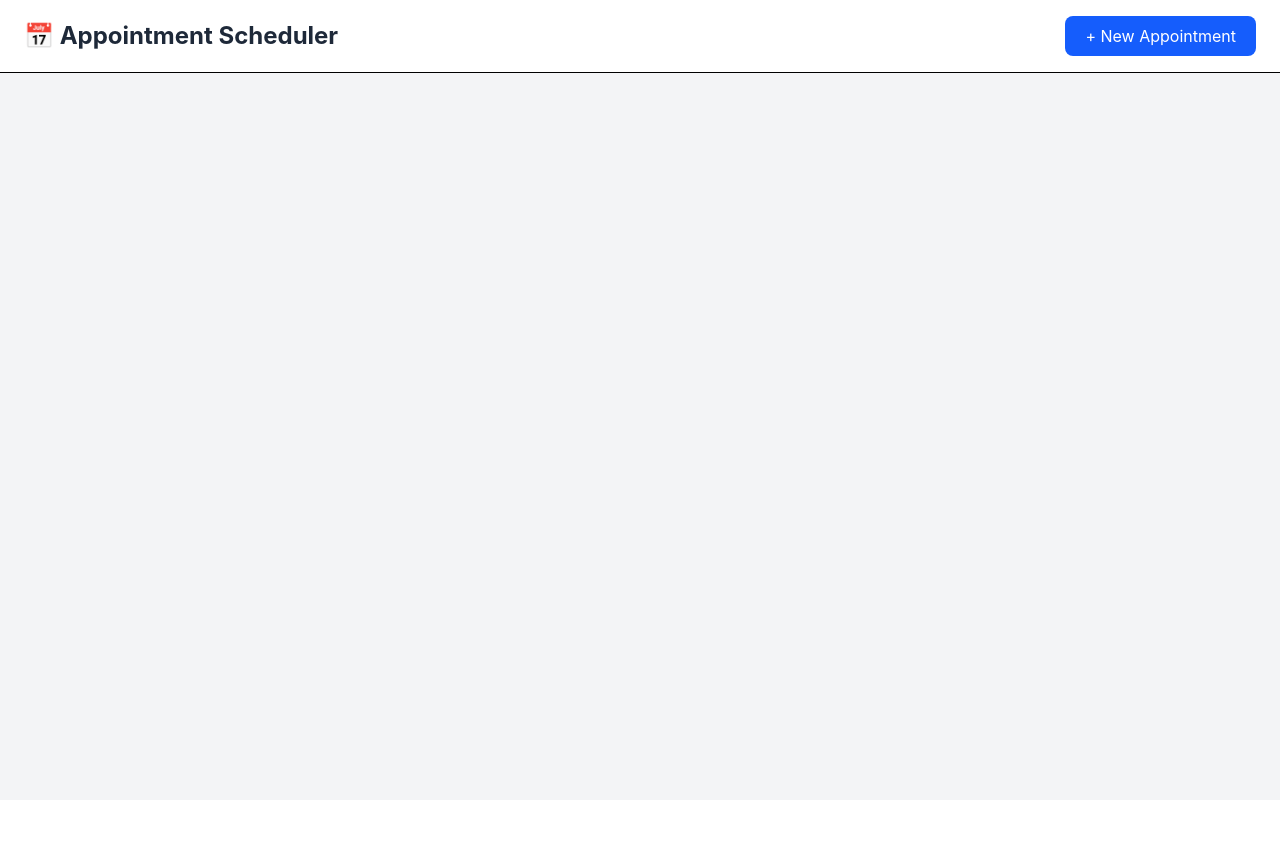
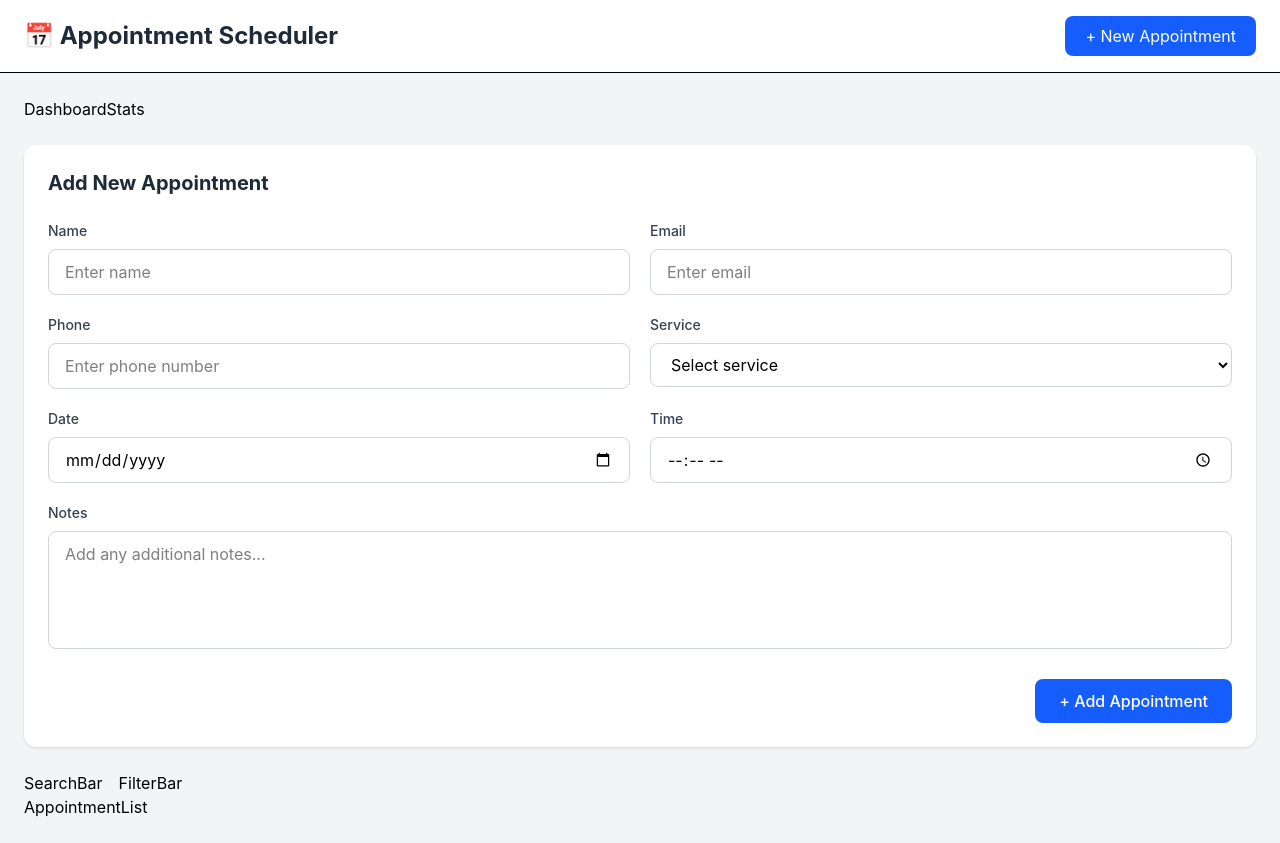
Before and after one commit to arifaslam2002/Appointment-Scheduler, a React (Vite) app: page / in a window 1280 px wide. Before the commit the page ends 800 px from the top, so only its background shows below. Built offline with nearby package versions, Linux system fonts and the light colour scheme.

Commit message:
Add Form for Appointment

```diff
--- a/src/App.jsx
+++ b/src/App.jsx
@@ -1,9 +1,39 @@
+import { useState } from "react";
 import Navbar from "./components/Navbar"
-
+import DashboardStats from "./components/DashboardStats";
+import AppointmentForm from "./components/AppointmentForm";
+import SearchBar from "./components/SearchBar";
+import FilterBar from "./components/FilterBar";
+import AppointmentList from "./components/AppointmentList";
 const App = () => {
+   const [appointments, setAppointments] = useState([]);
+  const addAppointment = (appointment) => {
+    setAppointments((previous) => [
+      ...previous,
+      {
+        ...appointment,
+        id: Date.now(),
+        status: "Upcoming",
+      },
+    ]);
+  };
   return (
     <div className="min-h-screen bg-gray-100">
       <Navbar />
+            <main className="max-w-7xl mx-auto p-6">
+        <DashboardStats appointments={appointments} />
+
+        <div className="bg-white rounded-xl shadow-sm p-6 mt-6">
+          <AppointmentForm addAppointment={addAppointment} />
+        </div>
+
+        <div className="flex gap-4 mt-6">
+          <SearchBar />
+          <FilterBar />
+        </div>
+
+        <AppointmentList appointments={appointments} />
+      </main>
     </div>
   )
 }
--- a/src/components/AppointmentCard.jsx
+++ b/src/components/AppointmentCard.jsx
@@ -0,0 +1,8 @@
+
+const AppointmentCard = () => {
+  return (
+    <div>AppointmentCard</div>
+  )
+}
+
+export default AppointmentCard
--- a/src/components/AppointmentForm.jsx
+++ b/src/components/AppointmentForm.jsx
@@ -0,0 +1,180 @@
+import { useState } from "react";
+
+const AppointmentForm = ({ addAppointment }) => {
+  const [formData, setFormData] = useState({
+    name: "",
+    email: "",
+    phone: "",
+    date: "",
+    time: "",
+    service: "",
+    notes: "",
+  });
+
+  const handleChange = (e) => {
+    const { name, value } = e.target;
+
+    setFormData((previous) => ({
+      ...previous,
+      [name]: value,
+    }));
+  };
+
+  const handleSubmit = (e) => {
+    e.preventDefault();
+
+    addAppointment(formData);
+
+    setFormData({
+      name: "",
+      email: "",
+      phone: "",
+      date: "",
+      time: "",
+      service: "",
+      notes: "",
+    });
+  };
+
+  return (
+    <form onSubmit={handleSubmit}>
+      <h2 className="text-xl font-bold text-gray-800 mb-6">
+        Add New Appointment
+      </h2>
+
+      <div className="grid grid-cols-1 md:grid-cols-2 gap-5">
+        {/* Name */}
+        <div>
+          <label className="block text-sm font-medium text-gray-700 mb-2">
+            Name
+          </label>
+
+          <input
+            type="text"
+            name="name"
+            value={formData.name}
+            onChange={handleChange}
+            placeholder="Enter name"
+            required
+            className="w-full border border-gray-300 rounded-lg px-4 py-2.5 outline-none focus:ring-2 focus:ring-blue-500"
+          />
+        </div>
+
+        {/* Email */}
+        <div>
+          <label className="block text-sm font-medium text-gray-700 mb-2">
+            Email
+          </label>
+
+          <input
+            type="email"
+            name="email"
+            value={formData.email}
+            onChange={handleChange}
+            placeholder="Enter email"
+            required
+            className="w-full border border-gray-300 rounded-lg px-4 py-2.5 outline-none focus:ring-2 focus:ring-blue-500"
+          />
+        </div>
+
+        {/* Phone */}
+        <div>
+          <label className="block text-sm font-medium text-gray-700 mb-2">
+            Phone
+          </label>
+
+          <input
+            type="tel"
+            name="phone"
+            value={formData.phone}
+            onChange={handleChange}
+            placeholder="Enter phone number"
+            required
+            className="w-full border border-gray-300 rounded-lg px-4 py-2.5 outline-none focus:ring-2 focus:ring-blue-500"
+          />
+        </div>
+
+        {/* Service */}
+        <div>
+          <label className="block text-sm font-medium text-gray-700 mb-2">
+            Service
+          </label>
+
+          <select
+            name="service"
+            value={formData.service}
+            onChange={handleChange}
+            required
+            className="w-full border border-gray-300 rounded-lg px-4 py-2.5 outline-none focus:ring-2 focus:ring-blue-500"
+          >
+            <option value="">Select service</option>
+            <option value="Consultation">Consultation</option>
+            <option value="Checkup">Checkup</option>
+            <option value="Follow-up">Follow-up</option>
+            <option value="General Appointment">General Appointment</option>
+          </select>
+        </div>
+
+        {/* Date */}
+        <div>
+          <label className="block text-sm font-medium text-gray-700 mb-2">
+            Date
+          </label>
+
+          <input
+            type="date"
+            name="date"
+            value={formData.date}
+            onChange={handleChange}
+            required
+            className="w-full border border-gray-300 rounded-lg px-4 py-2.5 outline-none focus:ring-2 focus:ring-blue-500"
+          />
+        </div>
+
+        {/* Time */}
+        <div>
+          <label className="block text-sm font-medium text-gray-700 mb-2">
+            Time
+          </label>
+
+          <input
+            type="time"
+            name="time"
+            value={formData.time}
+            onChange={handleChange}
+            required
+            className="w-full border border-gray-300 rounded-lg px-4 py-2.5 outline-none focus:ring-2 focus:ring-blue-500"
+          />
+        </div>
+
+        {/* Notes */}
+        <div className="md:col-span-2">
+          <label className="block text-sm font-medium text-gray-700 mb-2">
+            Notes
+          </label>
+
+          <textarea
+            name="notes"
+            value={formData.notes}
+            onChange={handleChange}
+            placeholder="Add any additional notes..."
+            rows="4"
+            className="w-full border border-gray-300 rounded-lg px-4 py-2.5 outline-none focus:ring-2 focus:ring-blue-500 resize-none"
+          />
+        </div>
+      </div>
+
+      {/* Submit */}
+      <div className="flex justify-end mt-6">
+        <button
+          type="submit"
+          className="bg-blue-600 text-white px-6 py-2.5 rounded-lg font-medium hover:bg-blue-700 transition"
+        >
+          + Add Appointment
+        </button>
+      </div>
+    </form>
+  );
+};
+
+export default AppointmentForm;
--- a/src/components/AppointmentList.jsx
+++ b/src/components/AppointmentList.jsx
@@ -0,0 +1,8 @@
+
+const AppointmentList = () => {
+  return (
+    <div>AppointmentList</div>
+  )
+}
+
+export default AppointmentList
--- a/src/components/DashboardStats.jsx
+++ b/src/components/DashboardStats.jsx
@@ -0,0 +1,8 @@
+
+const DashboardStats = () => {
+  return (
+    <div>DashboardStats</div>
+  )
+}
+
+export default DashboardStats
--- a/src/components/FilterBar.jsx
+++ b/src/components/FilterBar.jsx
@@ -0,0 +1,5 @@
+const FilterBar = () => {
+  return <div>FilterBar</div>;
+};
+
+export default FilterBar;
--- a/src/components/SearchBar.jsx
+++ b/src/components/SearchBar.jsx
@@ -0,0 +1,8 @@
+
+const SearchBar = () => {
+  return (
+    <div>SearchBar</div>
+  )
+}
+
+export default SearchBar
```
